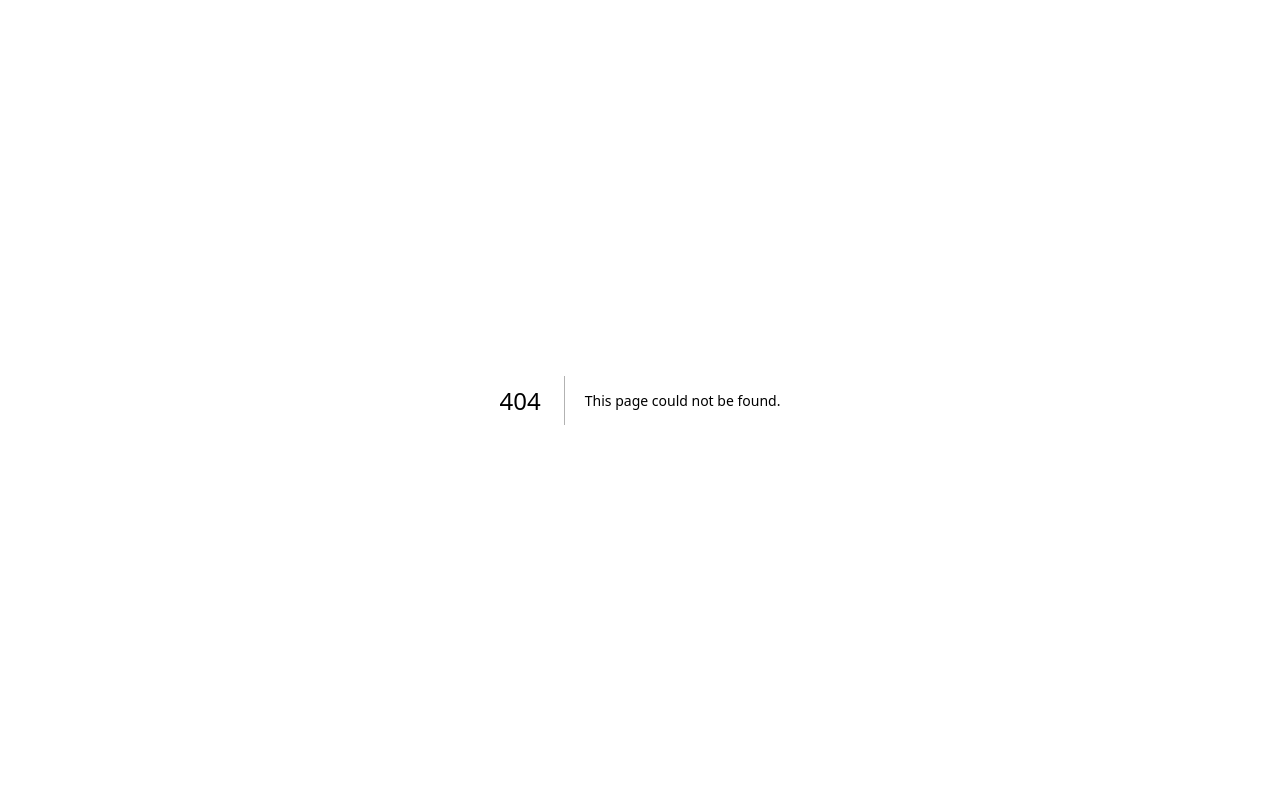
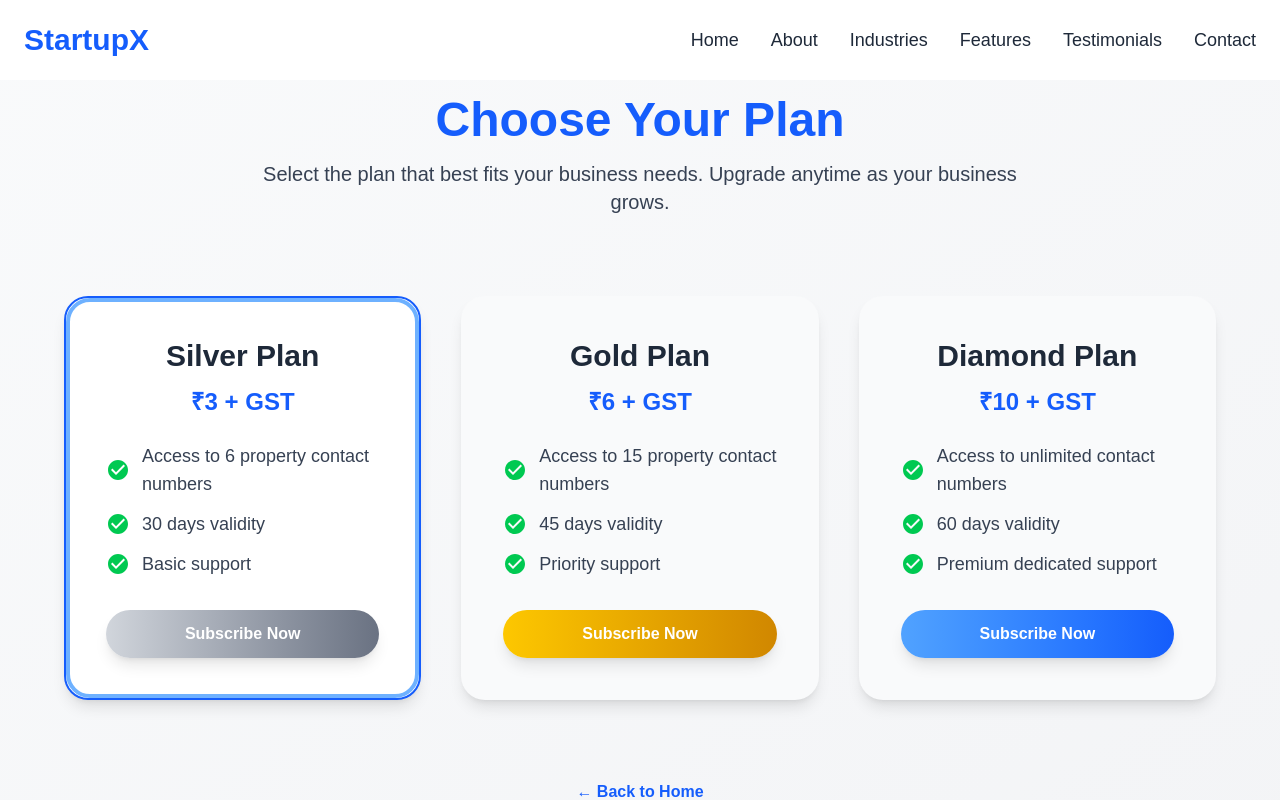
Before and after one commit to IT-Alliance-Tech/industry-demo, a Next.js app: page /subscription in a window 1280 px wide. Before the commit this address had no page. Shown: the top 800 px of the page. Built offline with nearby package versions, Linux system fonts and the light colour scheme; what @tailwindcss/postcss would draw is missing.

Commit message:
updated subscription page and also testimonial backend

```diff
--- /dev/null
+++ b/lib/supabase.js
@@ -0,0 +1,6 @@
+import { createClient } from "@supabase/supabase-js";
+
+const supabaseUrl = "https://ivbrcjjwcyzafvepypfj.supabase.co";
+const supabaseAnonKey = "eyJhbGciOiJIUzI1NiIsInR5cCI6IkpXVCJ9.eyJpc3MiOiJzdXBhYmFzZSIsInJlZiI6Iml2YnJjamp3Y3l6YWZ2ZXB5cGZqIiwicm9sZSI6ImFub24iLCJpYXQiOjE3NjA1NDkwMjMsImV4cCI6MjA3NjEyNTAyM30.55qFRDRF3YCP2PJttZTQWzSOx6E059sv9_iyfSlwwp4";
+const SUPABASE_SERVICE_ROLE_KEY="eyJhbGciOiJIUzI1NiIsInR5cCI6IkpXVCJ9.eyJpc3MiOiJzdXBhYmFzZSIsInJlZiI6Iml2YnJjamp3Y3l6YWZ2ZXB5cGZqIiwicm9sZSI6InNlcnZpY2Vfcm9sZSIsImlhdCI6MTc2MDU0OTAyMywiZXhwIjoyMDc2MTI1MDIzfQ.ffzm3cuBRLF_d9J2o5fxObB159UgX-RB2y6zvB5o82Y"
+export const supabase = createClient(supabaseUrl, supabaseAnonKey);
--- a/package.json
+++ b/package.json
@@ -13,6 +13,7 @@
     "@emotion/styled": "^11.14.1",
     "@mui/icons-material": "^7.3.4",
     "@mui/material": "^7.3.4",
+    "@supabase/supabase-js": "^2.75.0",
     "framer-motion": "^12.23.24",
     "mongodb": "^6.20.0",
     "next": "15.5.5",
--- /dev/null
+++ b/src/app/subscription/page.js
@@ -0,0 +1,142 @@
+'use client';
+
+import { useSearchParams } from 'next/navigation';
+import { useState, useEffect } from 'react';
+import { motion } from 'framer-motion';
+import { CheckCircle } from '@mui/icons-material';
+import Link from 'next/link';
+import Header from '@/components/header';
+import Footer from '@/components/footer';
+
+const plans = [
+  {
+    id: 'silver',
+    name: 'Silver Plan',
+    price: '₹3 + GST',
+    features: [
+      'Access to 6 property contact numbers',
+      '30 days validity',
+      'Basic support',
+    ],
+    color: 'from-gray-300 to-gray-500',
+  },
+  {
+    id: 'gold',
+    name: 'Gold Plan',
+    price: '₹6 + GST',
+    features: [
+      'Access to 15 property contact numbers',
+      '45 days validity',
+      'Priority support',
+    ],
+    color: 'from-yellow-400 to-yellow-600',
+  },
+  {
+    id: 'diamond',
+    name: 'Diamond Plan',
+    price: '₹10 + GST',
+    features: [
+      'Access to unlimited contact numbers',
+      '60 days validity',
+      'Premium dedicated support',
+    ],
+    color: 'from-blue-400 to-blue-600',
+  },
+];
+
+export default function SubscriptionPage() {
+  const searchParams = useSearchParams();
+  const defaultPlan = searchParams.get('plan') || 'silver';
+  const [selectedPlan, setSelectedPlan] = useState(defaultPlan);
+
+  useEffect(() => {
+    setSelectedPlan(defaultPlan);
+  }, [defaultPlan]);
+
+  return (
+    <>
+      <Header />
+
+      <section className="min-h-screen bg-gradient-to-br from-gray-50 to-gray-100 py-24 px-6">
+        {/* Heading */}
+        <motion.div
+          initial={{ opacity: 0, y: -20 }}
+          animate={{ opacity: 1, y: 0 }}
+          transition={{ duration: 0.6 }}
+          className="text-center mb-20"
+        >
+          <h1 className="text-5xl font-bold text-blue-600 mb-4">
+            Choose Your Plan
+          </h1>
+          <p className="text-gray-700 text-lg md:text-xl max-w-3xl mx-auto">
+            Select the plan that best fits your business needs. Upgrade anytime as your business grows.
+          </p>
+        </motion.div>
+
+        {/* Plans Grid */}
+        <div className="max-w-6xl mx-auto grid md:grid-cols-3 gap-10">
+          {plans.map((plan, idx) => (
+            <motion.div
+              key={plan.id}
+              whileHover={{ scale: 1.03 }}
+              transition={{ duration: 0.3 }}
+              onClick={() => setSelectedPlan(plan.id)}
+              className={`relative cursor-pointer rounded-3xl shadow-lg border-2 ${
+                selectedPlan === plan.id
+                  ? 'border-blue-600 bg-white'
+                  : 'border-transparent bg-gray-50'
+              } p-10 text-center hover:shadow-2xl flex flex-col justify-between transition`}
+            >
+              {/* Highlight border for selected plan */}
+              {selectedPlan === plan.id && (
+                <div className="absolute inset-0 rounded-3xl border-4 border-blue-400 animate-pulse pointer-events-none"></div>
+              )}
+
+              {/* Plan Name & Price */}
+              <motion.h2
+                initial={{ opacity: 0, y: 10 }}
+                animate={{ opacity: 1, y: 0 }}
+                transition={{ delay: idx * 0.2 }}
+                className="text-3xl font-bold text-gray-800 mb-3"
+              >
+                {plan.name}
+              </motion.h2>
+              <p className="text-2xl font-semibold text-blue-600 mb-6">{plan.price}</p>
+
+              {/* Features */}
+              <ul className="space-y-3 mb-8 text-left mx-auto w-fit">
+                {plan.features.map((feature, i) => (
+                  <li key={i} className="flex items-center gap-3 text-gray-700">
+                    <CheckCircle className="text-green-500 text-xl" />
+                    <span className="text-base md:text-lg">{feature}</span>
+                  </li>
+                ))}
+              </ul>
+
+              {/* Subscribe Button */}
+              <motion.button
+                whileHover={{ scale: 1.05 }}
+                whileTap={{ scale: 0.95 }}
+                className={`mt-auto py-3 px-10 font-semibold text-white rounded-full shadow-lg transition bg-gradient-to-r ${plan.color}`}
+              >
+                Subscribe Now
+              </motion.button>
+            </motion.div>
+          ))}
+        </div>
+
+        {/* Back to Home */}
+        <div className="text-center mt-20">
+          <Link
+            href="/"
+            className="inline-block text-blue-600 hover:text-blue-800 font-semibold transition"
+          >
+            ← Back to Home
+          </Link>
+        </div>
+      </section>
+
+      <Footer />
+    </>
+  );
+}
--- a/src/components/heroSection.js
+++ b/src/components/heroSection.js
@@ -19,7 +19,7 @@ export default function HeroSection() {
   };
 
   return (
-    <section className="relative h-[70vh] flex items-center justify-center text-white overflow-hidden">
+    <section className="relative h-[70vh] flex items-center justify-center text-white overflow-hidden pt-20 md:pt-32">
 
       {/* 🔹 Background Image */}
       <div className="absolute inset-0 -z-10">
@@ -51,7 +51,7 @@ export default function HeroSection() {
           onClick={handleScroll}
           className="bg-white text-blue-600 px-8 py-4 rounded-full font-semibold hover:bg-gray-100 transition duration-300 shadow-lg hover:shadow-xl"
         >
-               Explore Demos
+          Explore Demos
         </button>
       </motion.div>
     </section>
--- a/src/components/plansSection.js
+++ b/src/components/plansSection.js
@@ -6,24 +6,27 @@ import Link from 'next/link';
 
 const plans = [
   {
+    id: 'silver',
     name: 'Silver',
     price: '$9 / month',
     icon: Star,
-    description: 'Perfect for small startups and freelancers to get started quickly.',
+    description: 'Perfect for small startups and freelancers to get started quickly. Includes basic analytics, starter templates, and essential support for early growth.',
     color: 'from-gray-300 via-gray-400 to-gray-500',
   },
   {
+    id: 'gold',
     name: 'Gold',
     price: '$29 / month',
     icon: TrendingUp,
-    description: 'Ideal for growing teams needing analytics and collaboration tools.',
+    description: 'Ideal for growing teams needing analytics and collaboration tools. Includes team dashboards, advanced reporting, and priority support to scale efficiently.',
     color: 'from-yellow-400 via-yellow-500 to-yellow-600',
   },
   {
+    id: 'diamond',
     name: 'Diamond',
     price: '$59 / month',
     icon: Business,
-    description: 'Full suite for medium businesses with unlimited users and advanced reporting.',
+    description: 'Full suite for medium businesses with unlimited users and advanced reporting. Includes all features from lower plans, dedicated support, and enterprise integrations.',
     color: 'from-purple-400 via-purple-500 to-purple-600',
   },
 ];
@@ -50,12 +53,19 @@ export default function PlansSection() {
               key={idx}
               initial={{ opacity: 0, y: 50, scale: 0.9 }}
               whileInView={{ opacity: 1, y: 0, scale: 1 }}
-              transition={{ delay: idx * 0.2, duration: 0.6, type: 'spring', stiffness: 120 }}
+              transition={{
+                delay: idx * 0.2,
+                duration: 0.6,
+                type: 'spring',
+                stiffness: 120,
+              }}
               whileHover={{ scale: 1.05, y: -5 }}
-              className="relative bg-white rounded-3xl shadow-2xl p-8 flex flex-col items-center text-center overflow-hidden"
+              className="relative bg-white rounded-3xl shadow-2xl p-8 flex flex-col justify-between items-center text-center overflow-hidden h-full"
             >
               {/* Floating Gradient Shape */}
-              <div className={`absolute -top-6 w-24 h-24 rounded-full bg-gradient-to-tr ${plan.color} opacity-30 -z-10 animate-pulse`}></div>
+              <div
+                className={`absolute -top-6 w-24 h-24 rounded-full bg-gradient-to-tr ${plan.color} opacity-30 -z-10 animate-pulse`}
+              ></div>
 
               {/* Icon */}
               <motion.div
@@ -68,17 +78,21 @@ export default function PlansSection() {
               </motion.div>
 
               {/* Plan Info */}
+              <div className="flex flex-col items-center flex-1 justify-between">
+                <div>
                   <h3 className="text-2xl font-bold mb-2">{plan.name}</h3>
                   <p className="text-lg font-semibold text-gray-800 mb-4">{plan.price}</p>
                   <p className="text-gray-600 mb-6">{plan.description}</p>
+                </div>
 
-              {/* CTA Button */}
+                {/* CTA Button → Linked to Subscription Page */}
                 <Link
-                href="/contact"
-                className="inline-block bg-blue-600 text-white font-semibold py-3 px-8 rounded-full hover:bg-blue-700 transition transform hover:scale-105"
+                  href={`/subscription?plan=${plan.id}`}
+                  className="inline-block bg-blue-600 text-white font-semibold py-3 px-8 rounded-full hover:bg-blue-700 transition transform hover:scale-105 mt-4"
                 >
                   Get Started
                 </Link>
+              </div>
             </motion.div>
           );
         })}
--- a/src/components/testimonialsSection.js
+++ b/src/components/testimonialsSection.js
@@ -1,52 +1,59 @@
 'use client';
 
-import { useState } from 'react';
+import { useState, useEffect } from 'react';
 import { motion } from 'framer-motion';
-import { FormatQuote, RocketLaunch, BusinessCenter, Store, Person, ArrowBackIos, ArrowForwardIos } from '@mui/icons-material';
+import {
+  FormatQuote,
+  RocketLaunch,
+  BusinessCenter,
+  Store,
+  Person,
+  ArrowBackIos,
+  ArrowForwardIos,
+} from '@mui/icons-material';
+import { supabase } from '../../lib/supabase'; // Adjust if your lib is inside src
 
 export default function TestimonialsSection() {
   const [current, setCurrent] = useState(0);
+  const [testimonials, setTestimonials] = useState([]);
+  const [loading, setLoading] = useState(true);
 
-  const testimonials = [
-    {
-      name: "Alice Johnson",
-      role: "Founder, Small Ecommerce",
-      feedback: "The platform transformed our online store management — fast, intuitive, and reliable! Highly recommend it to anyone wanting seamless operations.",
-      icon: Store,
-      color: "from-blue-400 via-blue-500 to-blue-600",
-    },
-    {
-      name: "Rajesh Kumar",
-      role: "CTO, SaaS Startup",
-      feedback: "Amazing analytics and team management tools. Productivity improved instantly! The dashboards are super easy to use and highly customizable.",
-      icon: RocketLaunch,
-      color: "from-green-400 via-green-500 to-green-600",
-    },
-    {
-      name: "Sophie Lee",
-      role: "Owner, Local Cafe",
-      feedback: "I love how simple and effective this solution is. Perfect for small businesses like mine. Our workflow has become so much smoother and efficient.",
-      icon: BusinessCenter,
-      color: "from-purple-400 via-purple-500 to-purple-600",
-    },
-    {
-      name: "Michael Smith",
-      role: "CEO, Tech Startup",
-      feedback: "Their team understood our challenges perfectly and delivered a solution beyond expectations! Communication and support were top-notch throughout.",
-      icon: Person,
-      color: "from-pink-400 via-pink-500 to-pink-600",
-    },
-  ];
+  useEffect(() => {
+    fetchTestimonials();
+  }, []);
 
-  const prevSlide = () => setCurrent(current === 0 ? testimonials.length - 1 : current - 1);
-  const nextSlide = () => setCurrent(current === testimonials.length - 1 ? 0 : current + 1);
+  const fetchTestimonials = async () => {
+    const { data, error } = await supabase.from('testimonials').select('*');
+    console.log(data);
+    if (error) {
+      console.error('Supabase fetch error:', error.message);
+    } else {
+      setTestimonials(data);
+    }
+    setLoading(false);
+  };
+
+  const prevSlide = () =>
+    setCurrent(current === 0 ? testimonials.length - 1 : current - 1);
+  const nextSlide = () =>
+    setCurrent(current === testimonials.length - 1 ? 0 : current + 1);
   const goToSlide = (index) => setCurrent(index);
 
+  if (loading) return <p className="text-center py-10">Loading testimonials...</p>;
+  if (!testimonials.length)
+    return <p className="text-center py-10">No testimonials found.</p>;
+
   const testi = testimonials[current];
-  const Icon = testi.icon;
+
+  // Map string icon from DB to actual MUI icon
+  const iconMap = { Store, RocketLaunch, BusinessCenter, Person };
+  const Icon = iconMap[testi.icon] || Person;
 
   return (
-    <section id="testimonials" className="relative py-24 bg-gradient-to-br from-gray-100 via-gray-50 to-gray-100">
+    <section
+      id="testimonials"
+      className="relative py-24 bg-gradient-to-br from-gray-100 via-gray-50 to-gray-100"
+    >
       <div className="max-w-4xl mx-auto px-6 text-center relative z-10">
         <motion.h2
           initial={{ opacity: 0, y: 20 }}
@@ -58,7 +65,6 @@ export default function TestimonialsSection() {
         </motion.h2>
 
         <div className="relative flex items-center justify-center">
-          {/* Left Arrow */}
           <button
             onClick={prevSlide}
             className="absolute left-0 top-1/2 transform -translate-y-1/2 bg-white p-3 rounded-full shadow-lg hover:bg-blue-100 transition transform hover:scale-110 z-20"
@@ -66,7 +72,6 @@ export default function TestimonialsSection() {
             <ArrowBackIos className="text-blue-600" />
           </button>
 
-          {/* Testimonial Card */}
           <motion.div
             key={current}
             initial={{ opacity: 0, x: 60 }}
@@ -75,8 +80,16 @@ export default function TestimonialsSection() {
             transition={{ duration: 0.6 }}
             className="bg-white relative p-14 rounded-3xl shadow-2xl border border-gray-200 w-full flex flex-col items-center overflow-hidden max-h-96"
           >
-            <div className={`absolute -top-10 z-0 w-40 h-40 bg-gradient-to-br ${testi.color} rounded-full opacity-20 blur-3xl`}></div>
-            <div className={`z-10 bg-gradient-to-r ${testi.color} rounded-full p-6 mb-6 shadow-lg`}>
+            <div
+              className={`absolute -top-10 z-0 w-40 h-40 bg-gradient-to-br ${
+                testi.color || 'from-blue-400 via-blue-500 to-blue-600'
+              } rounded-full opacity-20 blur-3xl`}
+            ></div>
+            <div
+              className={`z-10 bg-gradient-to-r ${
+                testi.color || 'from-blue-400 via-blue-500 to-blue-600'
+              } rounded-full p-6 mb-6 shadow-lg`}
+            >
               <Icon className="text-white text-6xl" />
             </div>
 
@@ -91,7 +104,6 @@ export default function TestimonialsSection() {
             </div>
           </motion.div>
 
-          {/* Right Arrow */}
           <button
             onClick={nextSlide}
             className="absolute right-0 top-1/2 transform -translate-y-1/2 bg-white p-3 rounded-full shadow-lg hover:bg-blue-100 transition transform hover:scale-110 z-20"
@@ -99,8 +111,6 @@ export default function TestimonialsSection() {
             <ArrowForwardIos className="text-blue-600" />
           </button>
         </div>
-
-        {/* Dots indicator */}
         <div className="flex justify-center mt-8 gap-3">
           {testimonials.map((_, idx) => (
             <button
```
Also changed, not shown: 1 other file (tests, documents, lock files or other folders). Lines whose indentation alone changed are shown as unchanged.
